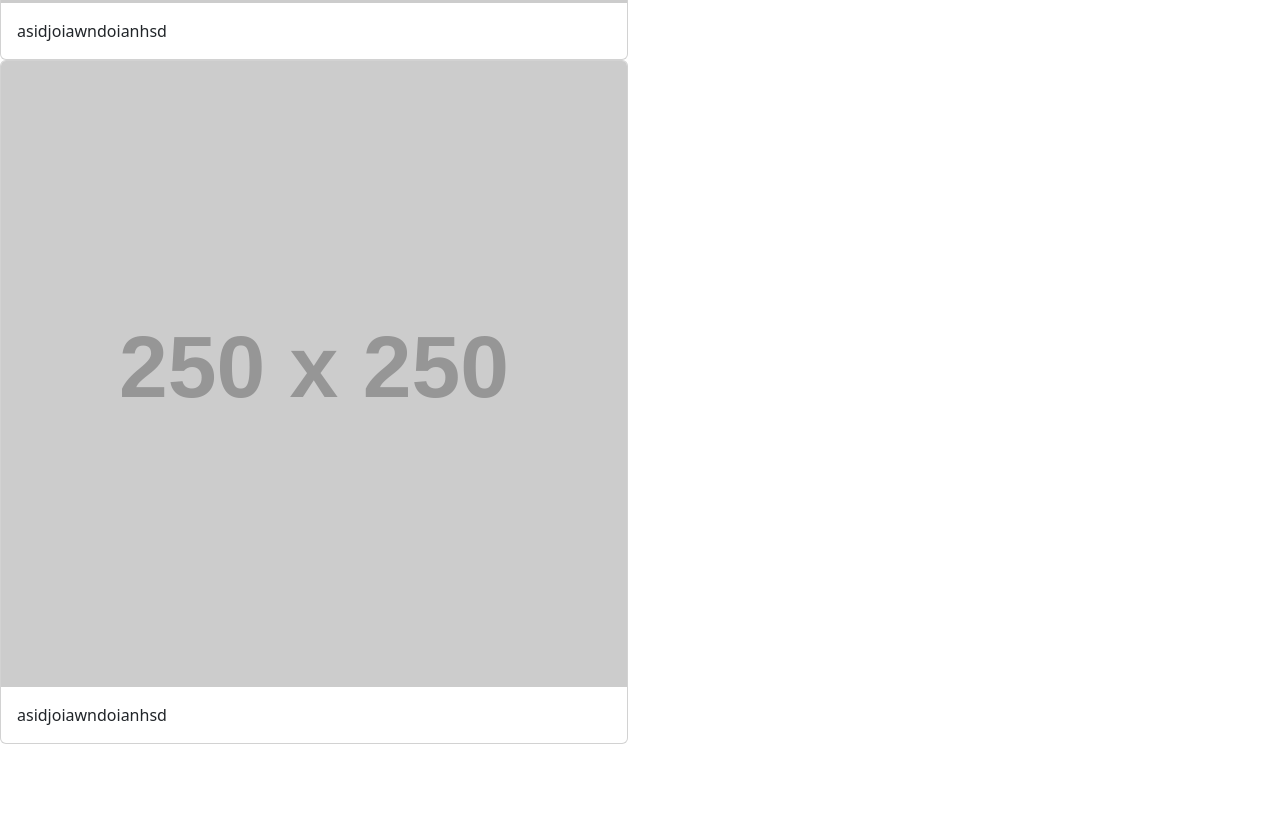
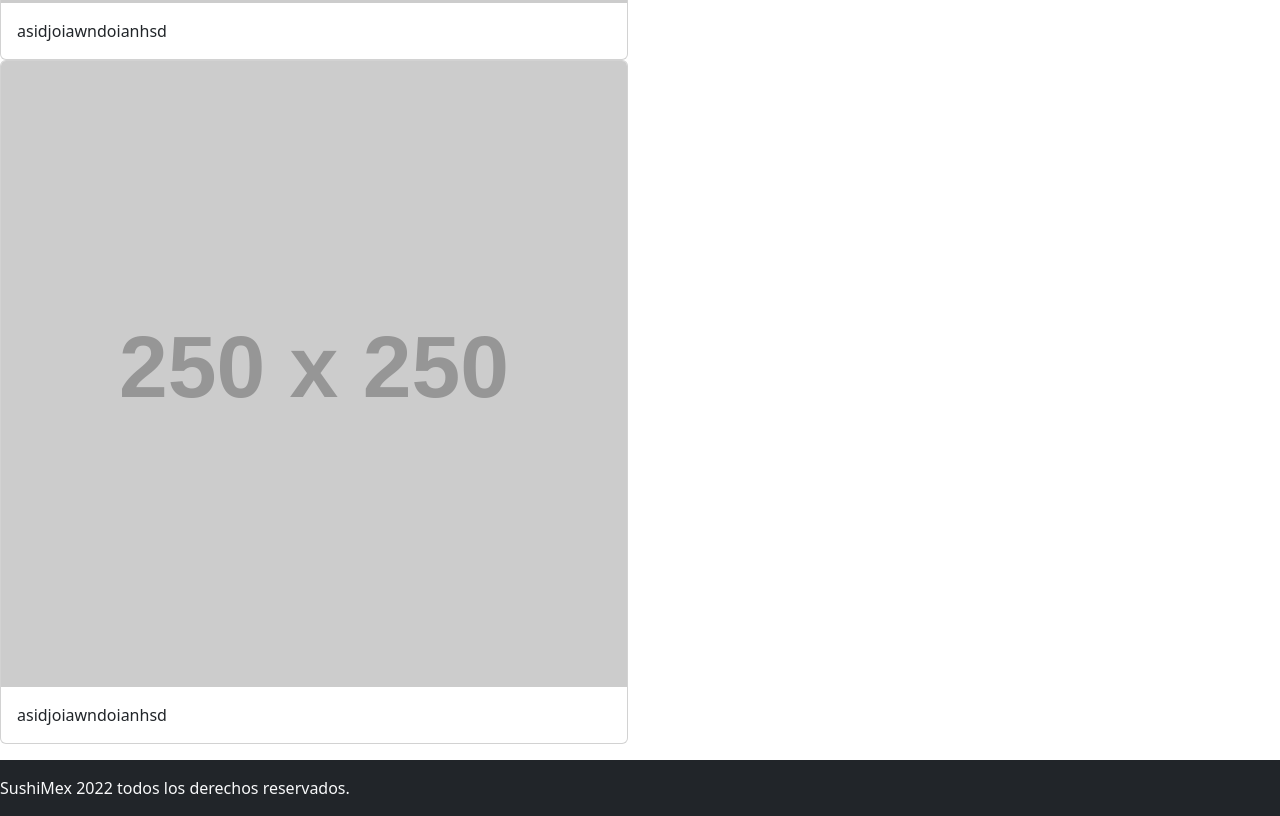
Before and after one commit to JoelOrtega90/BootStrapCodeSand, a website built with Parcel: page index.html in a window 1280 px wide. Shown: the part 1437-2253 px from the top of the page. Before the commit the page ends 2197 px from the top, so only its background shows below. Built offline with nearby package versions, Linux system fonts and the light colour scheme; placeholder pictures from the web are drawn by us.

Commit message:
Update 3 files

```diff
--- a/index.html
+++ b/index.html
@@ -89,8 +89,14 @@
               </div>
               </div>
               </div>
+            </section>
 
-            </section>
+            <footer class="footer bg-dark py-3">
+              <div class="conteiner">
+                <span class="text-light">
+                  SushiMex 2022 todos los derechos reservados.
+                  </span>
+              </footer>
     <script
       src="https://code.jquery.com/jquery-3.3.1.slim.min.js"
       integrity="sha384-q8i/X+965DzO0rT7abK41JStQIAqVgRVzpbzo5smXKp4YfRvH+8abtTE1Pi6jizo"
```
Also changed, not shown: dist/index.html.
